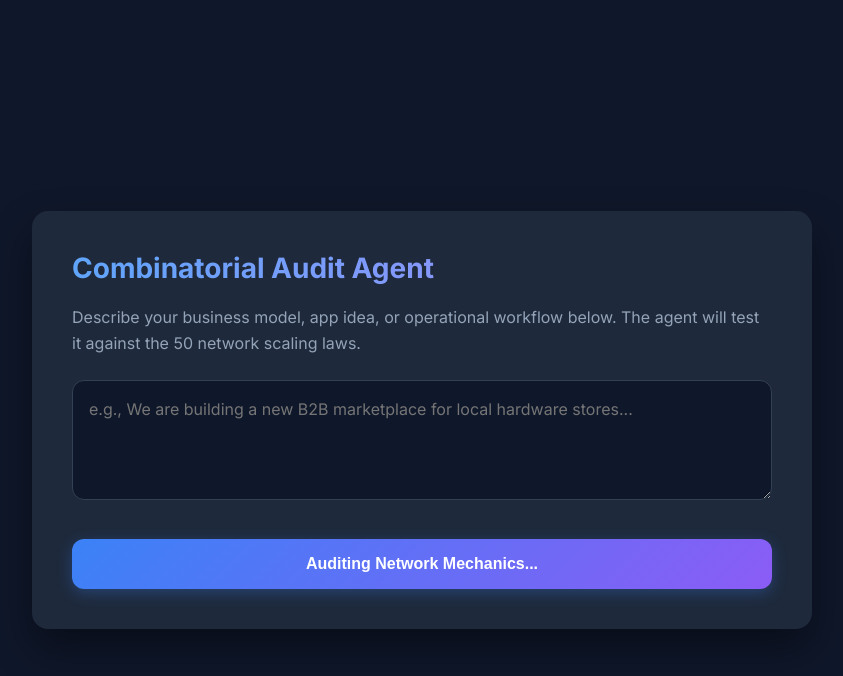
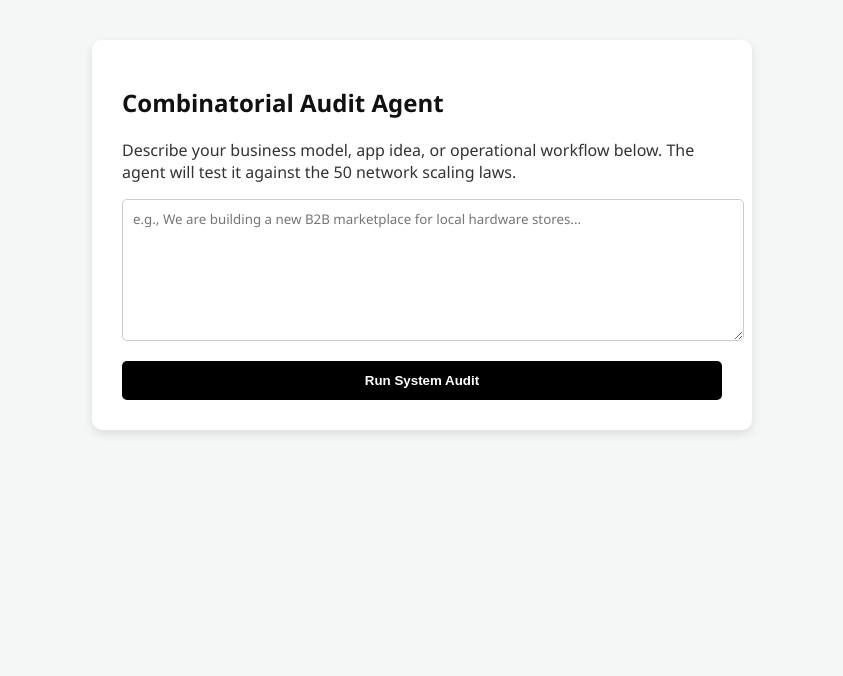
Before and after one commit to pushkarmankala1-blip/digital-twin-app, a website: page digital-twin-app/index.html in a window 1280 px wide. Both pictures are taken after a click on the button "Run System Audit". Shown: the whole page, without its empty margins (218-1061 px from the left). Drawn offline with Linux system fonts and the light colour scheme.

Commit message:
Update index.html

```diff
--- a/digital-twin-app/index.html
+++ b/digital-twin-app/index.html
@@ -13,107 +13,6 @@
         button:hover { background-color: #333; }
         .response-box { margin-top: 20px; padding: 15px; background: #f9f9f9; border-left: 4px solid #000; display: none; white-space: pre-wrap; font-size: 14px; line-height: 1.5; }
         .loading { display: none; margin-top: 15px; font-style: italic; color: #666; }
-    </style>
-<style>
-  /* Import a clean, modern font */
-  @import url('https://fonts.googleapis.com/css2?family=Inter:wght@400;600;700&display=swap');
-
-  body {
-    font-family: 'Inter', sans-serif;
-    background-color: #0f172a; /* Deep slate background */
-    color: #f8fafc;
-    display: flex;
-    justify-content: center;
-    align-items: center;
-    min-height: 100vh;
-    margin: 0;
-    padding: 20px;
-  }
-
-  /* The Main Dashboard Card */
-  .container {
-    background: #1e293b;
-    padding: 40px;
-    border-radius: 16px;
-    box-shadow: 0 20px 40px rgba(0,0,0,0.4);
-    width: 100%;
-    max-width: 700px;
-  }
-
-  h1 {
-    margin-top: 0;
-    font-size: 28px;
-    background: linear-gradient(90deg, #60a5fa, #a78bfa);
-    -webkit-background-clip: text;
-    -webkit-text-fill-color: transparent;
-  }
-
-  p {
-    color: #94a3b8;
-    line-height: 1.6;
-    margin-bottom: 24px;
-  }
-
-  /* The Input Matrix */
-  textarea {
-    width: 100%;
-    background: #0f172a;
-    color: #e2e8f0;
-    border: 1px solid #334155;
-    border-radius: 12px;
-    padding: 16px;
-    font-size: 16px;
-    line-height: 1.5;
-    resize: vertical;
-    min-height: 120px;
-    box-sizing: border-box;
-    transition: all 0.3s ease;
-  }
-
-  textarea:focus {
-    border-color: #60a5fa;
-    outline: none;
-    box-shadow: 0 0 0 4px rgba(96, 165, 250, 0.15);
-  }
-
-  /* The Audit Button */
-  button {
-    background: linear-gradient(135deg, #3b82f6, #8b5cf6);
-    color: white;
-    border: none;
-    padding: 16px 24px;
-    border-radius: 12px;
-    font-size: 16px;
-    font-weight: 700;
-    cursor: pointer;
-    width: 100%;
-    margin-top: 20px;
-    transition: transform 0.1s, box-shadow 0.3s;
-    box-shadow: 0 4px 15px rgba(59, 130, 246, 0.3);
-  }
-
-  button:hover {
-    box-shadow: 0 6px 20px rgba(59, 130, 246, 0.5);
-    transform: translateY(-2px);
-  }
-
-  button:active {
-    transform: translateY(1px);
-  }
-
-  /* The Output Zone */
-  #response-area {
-    margin-top: 30px;
-    padding: 20px;
-    border-left: 4px solid #8b5cf6;
-    background: #0f172a;
-    border-radius: 0 12px 12px 0;
-    font-size: 15px;
-    line-height: 1.7;
-    color: #e2e8f0;
-    white-space: pre-wrap; /* Keeps Gemini's formatting */
-    display: none; /* Hidden until there is a response */
-  }
     </style>
 </head>
 <body>
@@ -131,47 +30,36 @@
 
 <script>
     async function runAudit() {
-    const button = document.querySelector('button');
-    const responseArea = document.getElementById('response-area');
-    const userPrompt = document.getElementById('prompt').value;
+        const prompt = document.getElementById('prompt').value;
+        const responseBox = document.getElementById('responseBox');
+        const loading = document.getElementById('loading');
 
-    button.innerText = "Auditing Network Mechanics...";
-    button.disabled = true;
-    responseArea.style.display = "block";
-    responseArea.innerText = "Querying vector database... this takes a few seconds.";
+        if (!prompt.trim()) return;
+
+        responseBox.style.display = 'none';
+        loading.style.display = 'block';
 
         try {
-      const response = await fetch('/api/audit', {
+            // This calls your Vercel backend
+            const res = await fetch('/api/audit', {
                 method: 'POST',
                 headers: { 'Content-Type': 'application/json' },
-        body: JSON.stringify({ prompt: userPrompt })
+                body: JSON.stringify({ prompt: prompt })
             });
 
-      // NEW: If the server returns a 504 Timeout or 500 Error, catch it here!
-      if (!response.ok) {
-          const errorText = await response.text();
-          throw new Error(`Server Error ${response.status}: ${errorText}`);
-      }
+            const data = await res.json();
 
-      const data = await response.json();
-
-      button.innerText = "Run System Audit";
-      button.disabled = false;
-
-      if (data.reply) {
-          responseArea.innerText = data.reply;
-      } else {
-          responseArea.innerText = "Error: " + data.error;
-      }
+            loading.style.display = 'none';
+            responseBox.innerText = data.reply || "Error: No response generated.";
+            responseBox.style.display = 'block';
 
         } catch (error) {
-      // NEW: Print the EXACT error to the screen and the console
-      console.error("System Crash:", error);
-      button.innerText = "Run System Audit";
-      button.disabled = false;
-      responseArea.innerText = "🚨 Critical Failure: " + error.message;
+            loading.style.display = 'none';
+            responseBox.innerText = "System Failure. Could not connect to the API.";
+            responseBox.style.display = 'block';
         }
     }
 </script>
+
 </body>
 </html>
```
Lines whose indentation alone changed are shown as unchanged.
